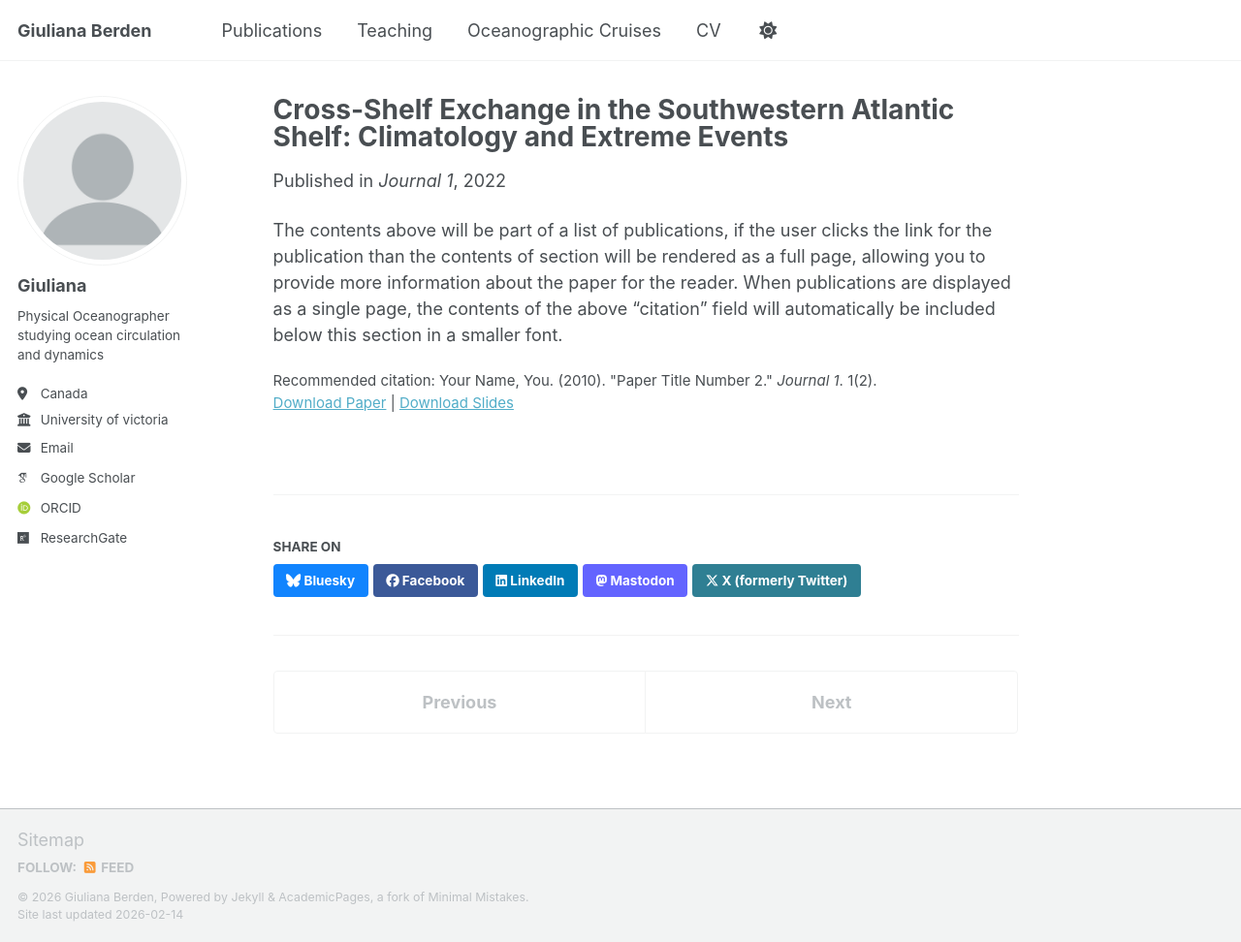
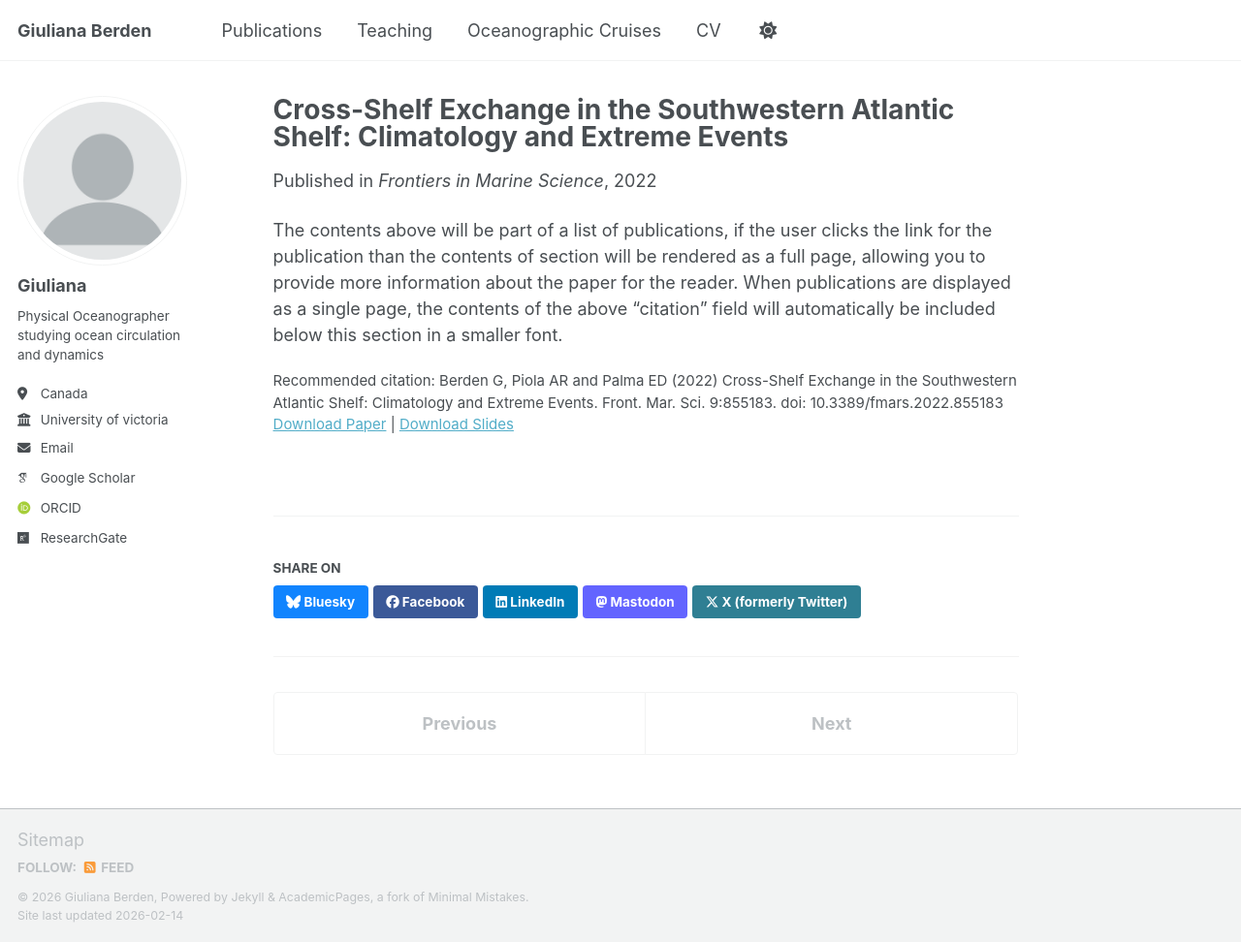
Before and after one commit to GiulianaB/GiulianaB, a Jekyll site: the page built from _publications/2010-10-01-paper-title-number-2.md, in a window 1280 px wide and 972 px high. Shown: the whole window at 97% size. Built offline with Jekyll 4.4.1, drawn with Linux system fonts in a browser that asks for light colours; some web fonts are replaced; a script bundle is joined from its source files by our own code; library files that are not in the unit come from our copies.

Commit message:
Update 2010-10-01-paper-title-number-2.md

```diff
--- a/_publications/2010-10-01-paper-title-number-2.md
+++ b/_publications/2010-10-01-paper-title-number-2.md
@@ -5,10 +5,10 @@ category: manuscripts
 permalink: /publication/2010-10-01-paper-title-number-2
 excerpt: 'This paper is about the number 2. The number 3 is left for future work.'
 date: 2022-03-09
-venue: 'Journal 1'
+venue:  'Frontiers in Marine Science'
 slidesurl: 'https://academicpages.github.io/files/slides2.pdf'
 paperurl: 'https://academicpages.github.io/files/paper2.pdf'
-citation: 'Your Name, You. (2010). &quot;Paper Title Number 2.&quot; <i>Journal 1</i>. 1(2).'
+citation: 'Berden G, Piola AR and Palma ED (2022) Cross-Shelf Exchange in the Southwestern Atlantic Shelf: Climatology and Extreme Events. Front. Mar. Sci. 9:855183. doi: 10.3389/fmars.2022.855183'
 ---
 
 The contents above will be part of a list of publications, if the user clicks the link for the publication than the contents of section will be rendered as a full page, allowing you to provide more information about the paper for the reader. When publications are displayed as a single page, the contents of the above "citation" field will automatically be included below this section in a smaller font.
```
